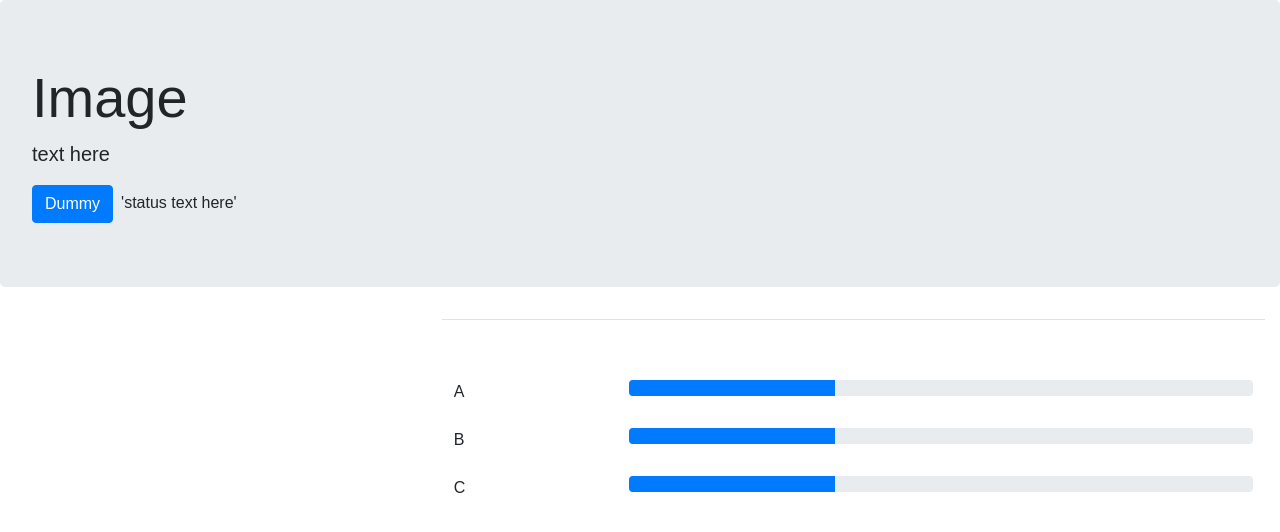
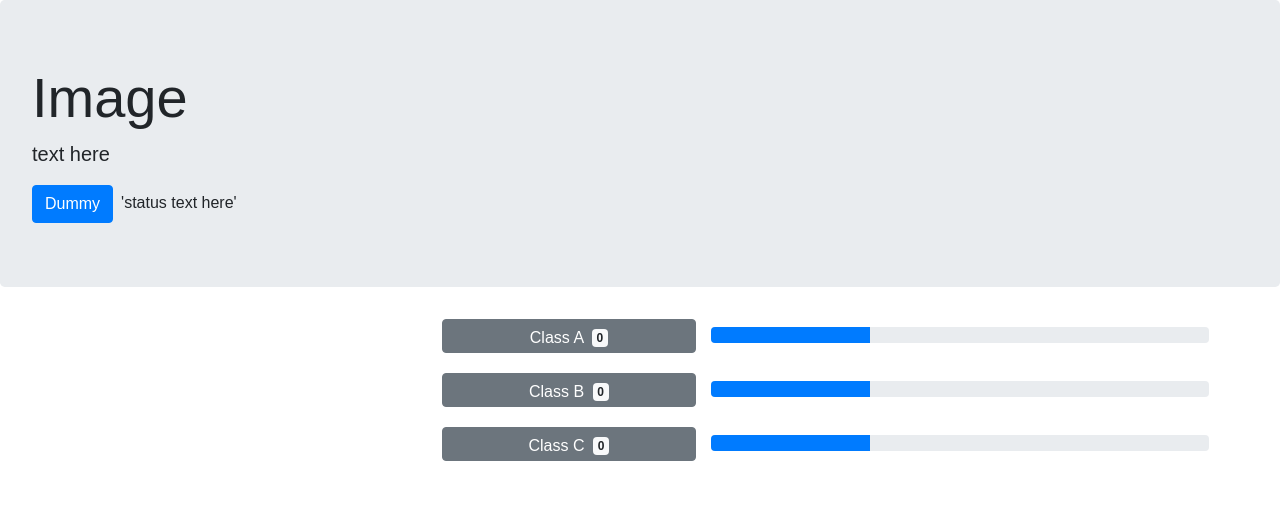
Before and after one commit to ng-kode/tensor-web, a React (Create React App) app: page / in a window 1280 px wide. Shown: the top 532 px of the page. Built offline with nearby package versions, Linux system fonts and the light colour scheme.

Commit message:
capture on mouse down

```diff
--- /dev/null
+++ b/src/App.css
@@ -0,0 +1,7 @@
+.progressbar-container{
+    display: inline-flex;
+    width: 70%;
+    margin: 0;
+    position: relative;
+    top: 5px;
+}
--- a/src/App.js
+++ b/src/App.js
@@ -1,6 +1,7 @@
 import React, { Component } from 'react';
 import * as tf from '@tensorflow/tfjs';
 import PredictionTable from './PredictionTable';
+import './App.css'
 
 const MOBILENET_NOTOP_PATH = 'mobilenet_noTop/model.json'
 const IMAGE_SIZE = 224
@@ -14,21 +15,33 @@ class App extends Component {
       streamTracks: null,
       camReady: false,
 
-      model: null,
       names: ['A', 'B', 'C'],
-      photos: {},
+      photos: {
+        'A': [],
+        'B': [],
+        'C': []
+      },
       probs: {
         'A': 0.33,
         'B': 0.33,
         'C': 0.33
-      }
+      },
     }
 
     this.handleVideo = this.handleVideo.bind(this);
+    this.handleMouseEnd = this.handleMouseEnd.bind(this);
   }
 
   _video = (video) => {
     this.video = video
+  }
+
+  _canvas = (canvas) => {
+    this.canvas = canvas
+  }
+
+  _img = (img) => {
+    this.img = img
   }
 
   handleVideo(stream) {
@@ -77,10 +90,36 @@ class App extends Component {
     this.setUpWebCam()
   }
 
+  handleMouseStart(name) {
+    console.log(name)
+    this.capturing = setInterval(() => {
+      this.canvas.width = IMAGE_SIZE
+      this.canvas.height = IMAGE_SIZE
+
+      const context = this.canvas.getContext('2d')
+      context.drawImage(this.video, 0, 0, IMAGE_SIZE, IMAGE_SIZE)
+      const url = this.canvas.toDataURL('image/jpeg')
+
+      // save the urls, later use them to create img and predict
+      const photos = this.state.photos
+      photos[name].push(url)
+      this.setState({ photos })
+    }, 150)
+  }
+
+  handleMouseEnd() {
+    console.log('mouse up')
+    clearInterval(this.capturing)
+    // this.train()
+  }
+
+
+
   render() {
     const {
       probs,
-      names
+      names,
+      photos
     } = this.state;
 
     return (
@@ -96,30 +135,31 @@ class App extends Component {
           <div className="row">
             <div className="col-4">
               <video autoPlay="true" ref={this._video} width={IMAGE_SIZE} height={IMAGE_SIZE}></video>
+              <canvas style={{ display: 'none' }} ref={this._canvas} width={IMAGE_SIZE} height={IMAGE_SIZE}></canvas>
+              <img style={{ display: 'none' }} ref={this._img} alt="dummy"/>
             </div>
+
             <div className="col-8">
-              <table className="table table-borderless">
-                <tbody>
-                  <tr style={{ visibility: 'hidden' }}>
-                    <td>1</td>
-                    <td>1</td>
-                    <td>1</td>
-                    <td>1</td>
-                    <td>1</td>
-                  </tr>
 
                   {names.map(name => {
-                    return <tr key={name}>
-                      <td style={{ border: 'none' }}>{name}</td>
-                      <td colSpan="4" style={{ border: 'none' }}>
-                        <div className="progress">
+                    return <div key={name} className="row mb-3">
+                        <div className="col-4">
+                          <button
+                            onMouseDown={() => this.handleMouseStart(name)}
+                            onMouseUp={this.handleMouseEnd}
+                            className="btn btn-block btn-secondary"
+                            style={{ height: '90%' }}
+                          >
+                            Class {name} <span className="badge badge-light ml-1">{photos[name].length}</span>
+                          </button>
+                        </div>
+                        <div className="progress col-7 pl-0 mt-2">
                           <div className="progress-bar" role="progressbar" style={{ width: `${probs[name] * 100}%` }} aria-valuenow={`${probs[name]*100}`} aria-valuemin="0" aria-valuemax="100"></div>
                         </div>
-                      </td>
-                    </tr>
+                    </div>
                   })}
-                </tbody>
-              </table>
+
+
             </div>
           </div>
         </div>
```
